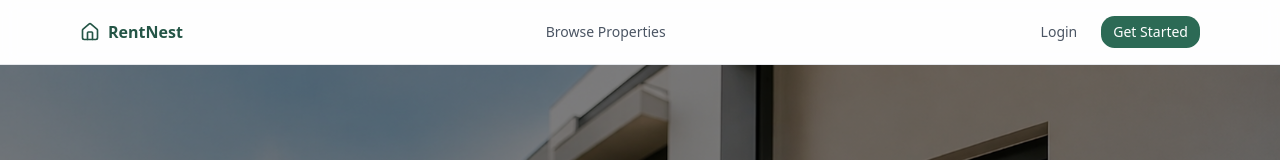
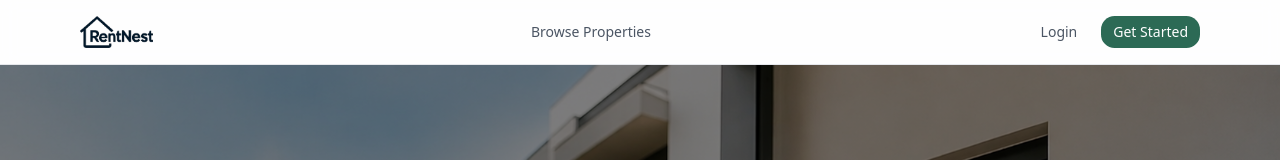
Before and after one commit to mijanur-rahman-oli/rentnest-frontend, a Next.js app: page / in a window 1280 px wide. Shown: the top 160 px of the page. Built offline with nearby package versions, Linux system fonts and the light colour scheme; no server answers.

Commit message:
adding custom logo and edited navbar

```diff
--- a/src/components/Navbar.tsx
+++ b/src/components/Navbar.tsx
@@ -1,8 +1,9 @@
 "use client";
 
 import Link from "next/link";
+import Image from "next/image";
 import { useState } from "react";
-import { Home, Menu, X, LogOut, LayoutDashboard, ClipboardList } from "lucide-react";
+import { Menu, X, LogOut, LayoutDashboard, ClipboardList } from "lucide-react";
 import { useAuthStore } from "@/store/authStore";
 import { useLogout } from "@/hooks/useAuth";
 import { Button } from "@/components/ui/Button";
@@ -22,22 +23,29 @@ export function Navbar() {
     <header className="sticky top-0 z-40 border-b border-gray-200 bg-white/80 backdrop-blur">
       <div className="mx-auto flex h-16 max-w-6xl items-center justify-between px-4">
         <Link href="/" className="flex items-center gap-2 font-semibold text-brand-700">
-          <Home className="h-5 w-5" />
-          RentNest
+          <Image
+            src="/images/rentnest_logo.jpg"
+            alt="RentNest Logo"
+            width={32}
+            height={32}
+            className="h-8 w-auto"
+            priority
+          />
+
         </Link>
 
         <nav className="hidden items-center gap-6 text-sm font-medium text-gray-600 md:flex">
-          <Link href="/properties" className="hover:text-brand-700">
+          <Link href="/properties" className="hover:text-brand-700 transition-colors">
             Browse Properties
           </Link>
           {user && (
-            <Link href={dashboardPath[user.role]} className="flex items-center gap-1 hover:text-brand-700">
+            <Link href={dashboardPath[user.role]} className="flex items-center gap-1 hover:text-brand-700 transition-colors">
               <LayoutDashboard className="h-4 w-4" />
               Dashboard
             </Link>
           )}
           {user?.role === "LANDLORD" && (
-            <Link href="/dashboard/landlord/requests" className="flex items-center gap-1 hover:text-brand-700">
+            <Link href="/dashboard/landlord/requests" className="flex items-center gap-1 hover:text-brand-700 transition-colors">
               <ClipboardList className="h-4 w-4" />
               Requests
             </Link>
```
Also changed, not shown: public/images/rentnest_logo.jpg (added).
